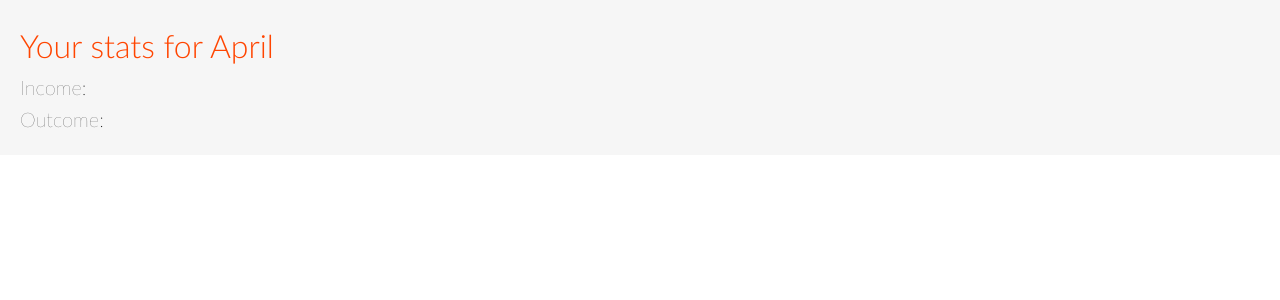
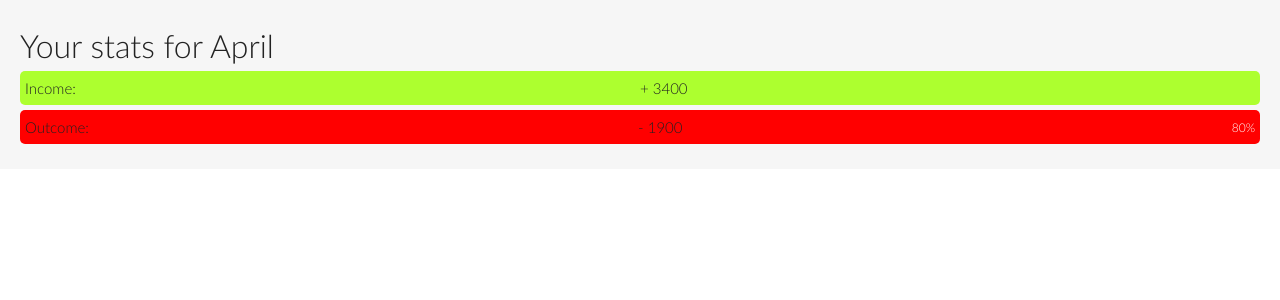
Before and after one commit to iuliancarnaru/financial-app, a React (Create React App) app: page / in a window 1280 px wide. Shown: the top 300 px of the page. Built offline with nearby package versions, Linux system fonts and the light colour scheme.

Commit message:
dashboard design

```diff
--- a/src/components/Dashboard.js
+++ b/src/components/Dashboard.js
@@ -5,8 +5,14 @@ const Dashboard = props => {
   return (
     <header className="dashboard-container">
       <h1 className="heading-primary">Your stats for April</h1>
-      <h2 className="heading-secondary">Income:</h2>
-      <h2 className="heading-secondary">Outcome:</h2>
+      <h2 className="heading-secondary income">
+        Income: <span className="amount">+ 3400</span>
+        <span className="percentage">&nbsp;</span>
+      </h2>
+      <h2 className="heading-secondary outcome">
+        Outcome: <span className="amount">- 1900</span>
+        <span className="percentage">80%</span>
+      </h2>
     </header>
   );
 };
--- a/src/style/__objects.scss
+++ b/src/style/__objects.scss
@@ -5,10 +5,30 @@
 
 .heading-primary {
   font-weight: 300;
-  color: orangered;
 }
 
 .heading-secondary {
   font-weight: 100;
-  font-size: 2rem;
 }
+
+.income,
+.outcome {
+  padding: 0.5rem;
+  background-color: greenyellow;
+  margin-bottom: 0.5rem;
+  display: flex;
+  align-items: center;
+  justify-content: space-between;
+  border-radius: 0.5rem;
+  font-size: 1.5rem;
+  font-weight: 300;
+}
+
+.outcome {
+  background-color: red;
+}
+
+.percentage {
+  font-size: 1.2rem;
+  color: white;
+}
```
